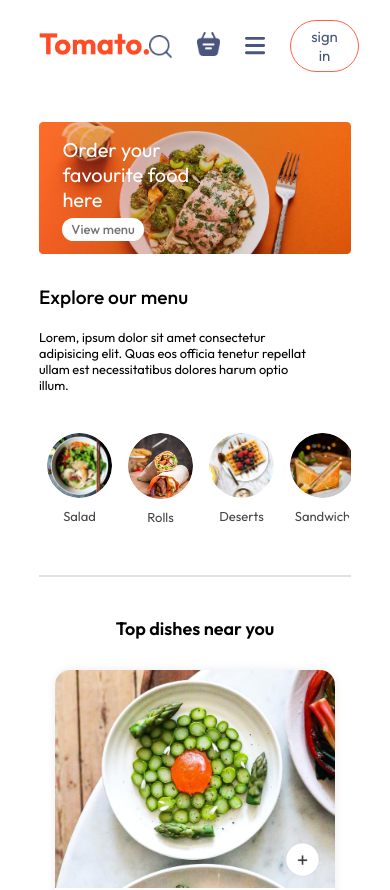
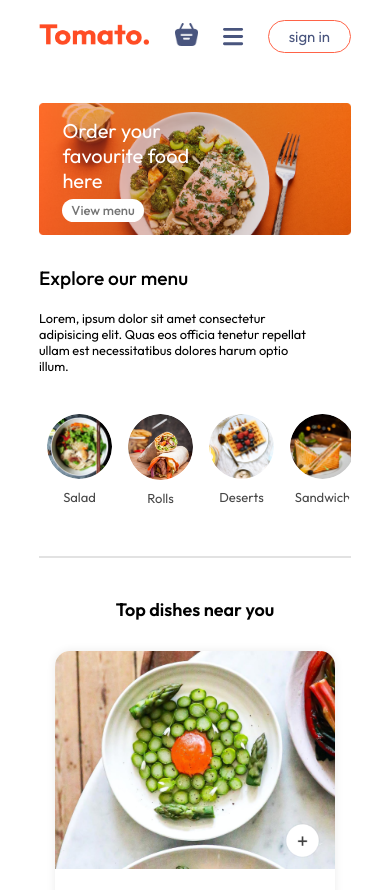
Before and after one commit to Teptop/tomato, a React (Vite) app: page / in a window 390 px wide. Shown: the top 890 px of the page. Built offline with nearby package versions, Linux system fonts and the light colour scheme.

Commit message:
hide search icon in small screen

```diff
--- a/src/Components/Navbar/Navbar.css
+++ b/src/Components/Navbar/Navbar.css
@@ -152,7 +152,7 @@
         border-bottom: 2px solid #49557e;
     }
     .navbar-search-icon{
-        position: relative;
+        display: none;
     }
     .navbar-search-icon .dot{
         min-width: 8px;
--- a/src/Components/Navbar/Navbar.jsx
+++ b/src/Components/Navbar/Navbar.jsx
@@ -23,8 +23,8 @@ const Navbar = ({setShowLogin,handelToggleBars,barsActive}) => {
         <a href='#footer' onClick={()=>setMenu('contact-us')} className={menu==='contact-us'?'active':''}>Contact Us</a>
       </ul>
       <div className="navbar-right">
-        <img src={assets.search_icon} alt="" />
-        <div className="navbar-search-icon">
+        <img className="navbar-search-icon" src={assets.search_icon} alt="" />
+        <div>
           <Link to='/cart'><img src={assets.basket_icon} alt="" /></Link>
           <div className={getTotalCartAmount()===0?'':'dot'}> </div>
         </div>
```
